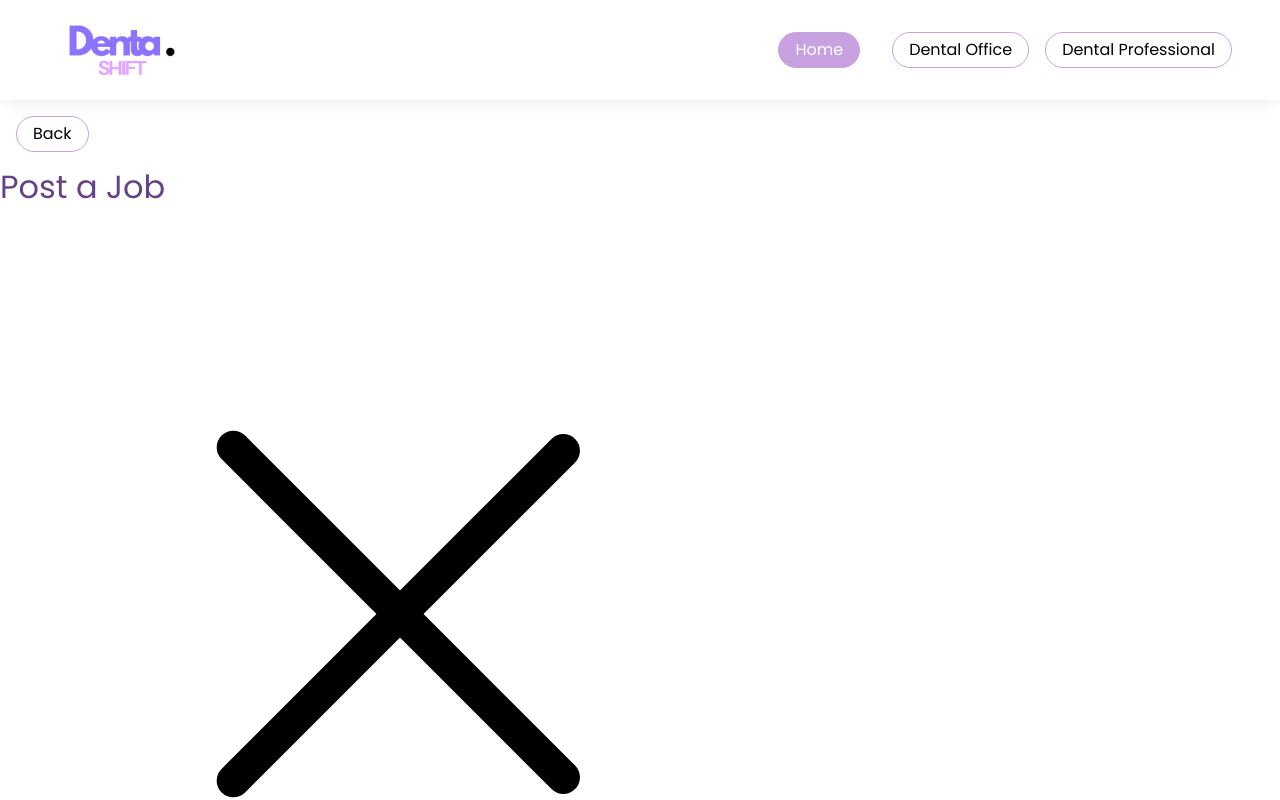
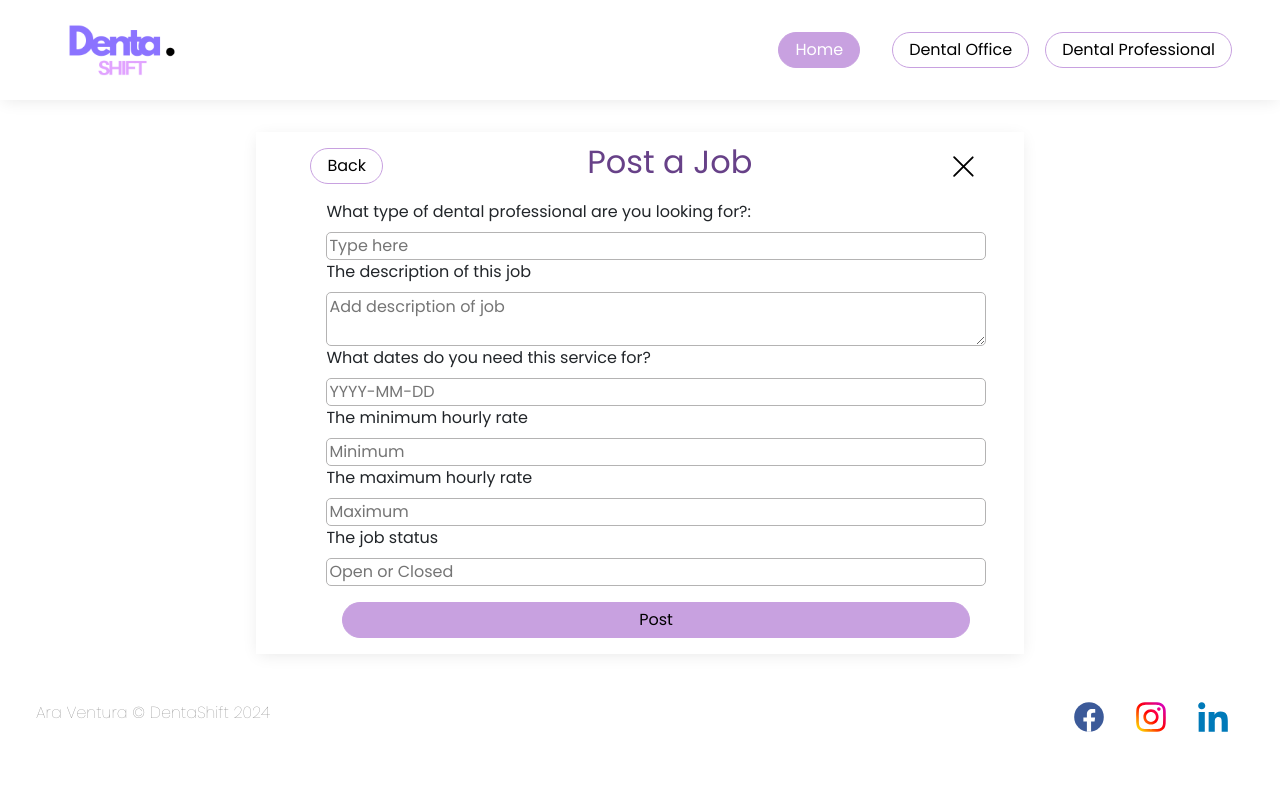
Before and after one commit to Araventura/ara-ventura-capstone-client, a React (Vite) app: page /offices/1/post in a window 1280 px wide. Shown: the top 800 px of the page. Built offline with nearby package versions, Linux system fonts and the light colour scheme.

Commit message:
add styling to form

```diff
--- a/src/components/OfficesList/OfficesList.jsx
+++ b/src/components/OfficesList/OfficesList.jsx
@@ -3,7 +3,6 @@ import "./OfficesList.scss";
 import axios from "axios";
 import { Link, useParams } from "react-router-dom";
 import dateFormat from "dateformat";
-import PostJob from "../PostJob/PostJob";
 import EditIcon from "../../assets/icon/edit.png";
 import DeleteIcon from "../../assets/icon/delete.png";
 
--- a/src/components/PostJob/PostJob.jsx
+++ b/src/components/PostJob/PostJob.jsx
@@ -6,46 +6,64 @@ import CloseIcon from "../../assets/icon/close.svg";
 function PostJob() {
   return (
     <div className="post">
+      <div className="post__wrapper">
         <div className="post__top">
-        <Link className="post__link">
+          <Link to={"/offices/4"} className="post__link">
             <button className="post__button">Back</button>
           </Link>
           <h2 className="post__title">Post a Job</h2>
-        <Link>
-          <img src={CloseIcon} alt="Close Icon" />
+          <Link to={"/offices/4"} className="post__close">
+            <img className="post__close-img" src={CloseIcon} alt="Close Icon" />
           </Link>
         </div>
-      <div>
+        <div className="post__bottom">
           <form className="form" action="">
             <label className="form__label" htmlFor="">
               What type of dental professional are you looking for?:
             </label>
-          <input className="form__input" type="text" />
+            <input
+              className="form__input"
+              type="text"
+              placeholder="Type here"
+            />
             <label className="form__label" htmlFor="">
               The description of this job
             </label>
-          <input className="form__input" type="text" />
+            <textarea
+              className="form__input"
+              type="text"
+              placeholder="Add description of job"
+            ></textarea>
             <label className="form__label" htmlFor="">
               What dates do you need this service for?
             </label>
-          <input className="form__input" type="text" />
+            <input
+              className="form__input"
+              type="text"
+              placeholder="YYYY-MM-DD"
+            />
             <label className="form__label" htmlFor="">
               The minimum hourly rate
             </label>
-          <input className="form__input" type="text" />
+            <input className="form__input" type="text" placeholder="Minimum" />
             <label className="form__label" htmlFor="">
               The maximum hourly rate
             </label>
-          <input className="form__input" type="text" />
+            <input className="form__input" type="text" placeholder="Maximum" />
             <label className="form__label" htmlFor="">
               The job status
             </label>
-          <input className="form__input" type="text" />
+            <input
+              className="form__input"
+              type="text"
+              placeholder="Open or Closed"
+            />
+            <Link className="form__link">
+              <button className="form__button">Post</button>
+            </Link>
           </form>
         </div>
-      <Link>
-        <button>Post</button>
-      </Link>
+      </div>
     </div>
   );
 }
--- a/src/components/PostJob/PostJob.scss
+++ b/src/components/PostJob/PostJob.scss
@@ -0,0 +1,59 @@
+@use "../../styles/variables" as *;
+@use "../../styles/mixins" as *;
+
+.post {
+  display: flex;
+  flex-direction: column;
+  align-items: center;
+  margin: 32px 0;
+  &__wrapper {
+    display: flex;
+    flex-direction: column;
+    align-items: center;
+    box-shadow: 0 3px 16px -3px rgba(0, 0, 0, 0.1);
+    width: 60%;
+  }
+
+  &__top {
+    margin: 0 8px;
+    display: flex;
+    align-items: center;
+    justify-content: space-between;
+    width: 90%;
+  }
+
+  &__bottom {
+    margin: 0 8px;
+    width: 90%;
+  }
+
+  &__close-img {
+    height: 45px;
+    width: auto;
+  }
+}
+
+.form {
+  display: flex;
+  flex-direction: column;
+  align-items: start;
+  justify-content: center;
+  margin-left: 32px;
+
+  &__link {
+    display: flex;
+    align-items: end;
+    width: 100%;
+  }
+
+  &__input {
+    border-radius: 5px;
+    border: 1px solid rgb(180, 179, 179);
+    width: 100%;
+  }
+
+  &__button {
+    width: 100%;
+    background-color: $primary-color-lilac;
+  }
+}
```
Lines whose indentation alone changed are shown as unchanged.
